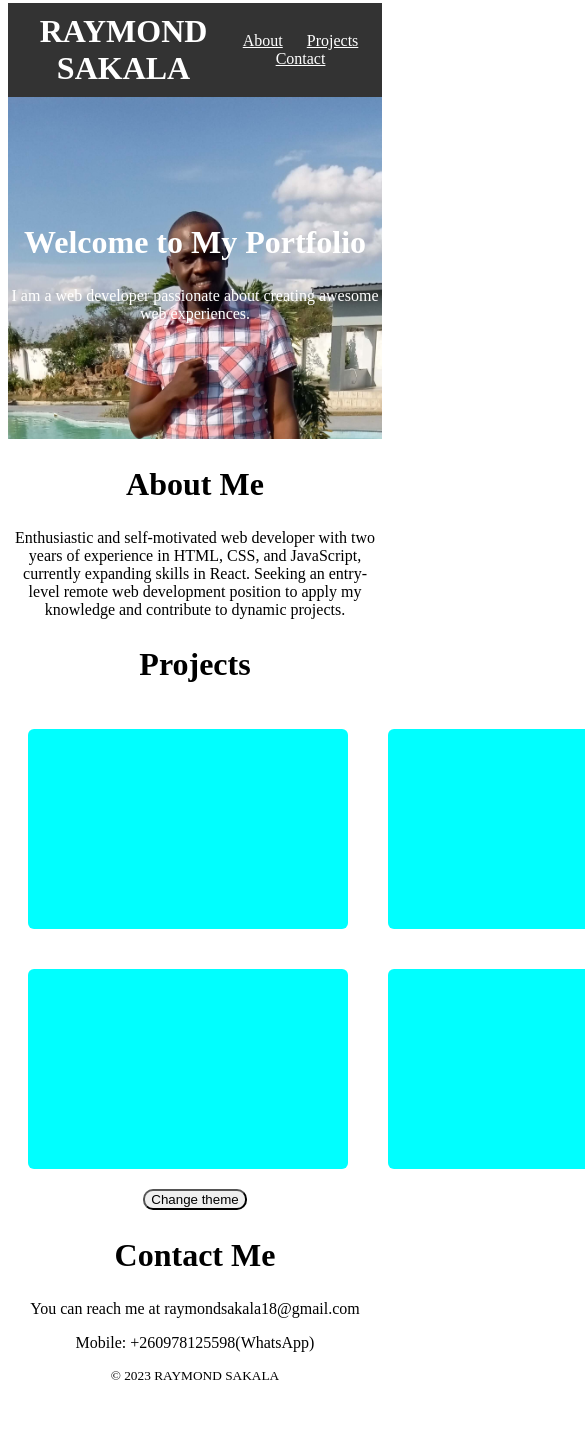
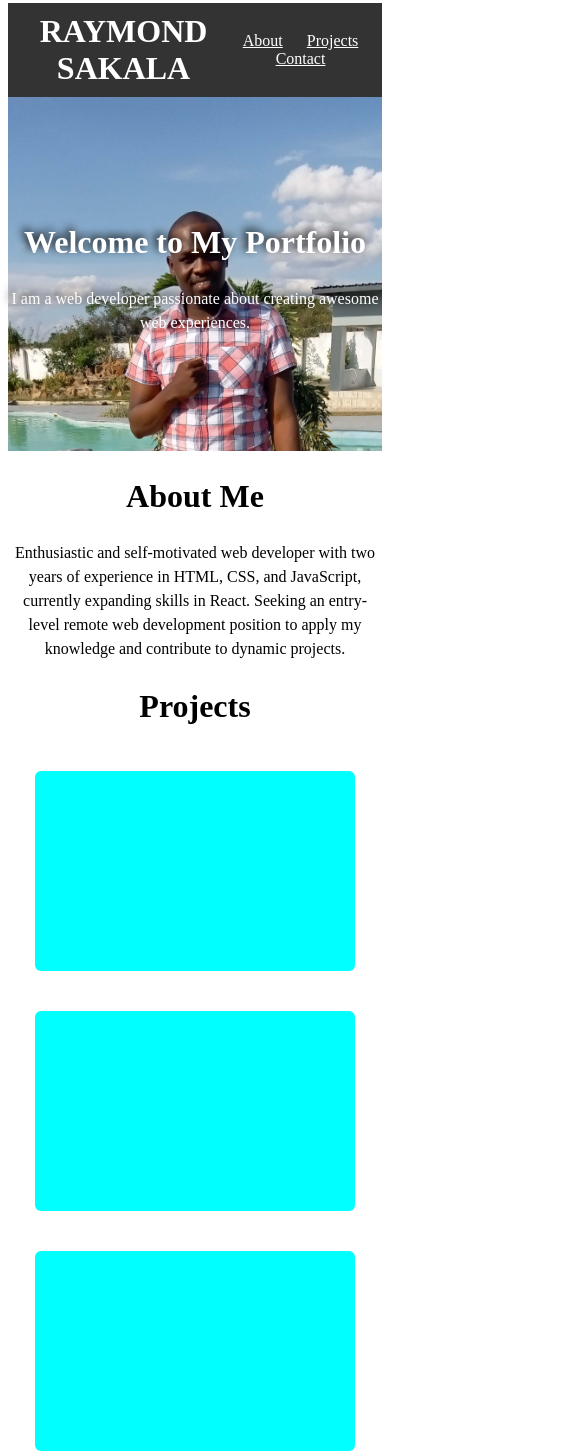
Before and after one commit to RayTheGreat18/Raymond-Sakala-portifolio-website, a plain HTML site: page index.html in a window 390 px wide. Shown: the part 5-1459 px from the top of the page, 585 px wide, since content can reach past the window. Before the commit the page ends 1403 px from the top, so only its background shows below. Drawn offline with Linux system fonts and the light colour scheme.

Commit message:
Add body class for js

```diff
--- a/index.html
+++ b/index.html
@@ -6,7 +6,7 @@
     <title>RAYMOND SAKALA - Portfolio</title>
     <link rel="stylesheet" href="styles.css">
 </head>
-<body>
+<body class="body">
     <!-- Navigation Bar -->
     <nav>
         <div class="container" id="nav-children">
@@ -20,10 +20,10 @@
     </nav>
 
     <!-- Hero Section -->
-    <header id="home" class="hero">
+    <header id="home" class="hero blur">
         <div class="container">
-            <h2>Welcome to My Portfolio</h2>
-            <p>I am a web developer passionate about creating awesome web experiences.</p>
+            <h2 class="blur">Welcome to My Portfolio</h2>
+            <p class="blur">I am a web developer passionate about creating awesome web experiences.</p>
         </div>
     </header>
 
@@ -60,7 +60,11 @@
     <section id="contact" class="contact">
         <div class="container">
             <h2>Contact Me</h2>
-            <p>You can reach me at raymondsakala18@gmail.com</p>
+            <p>Thanks for checking out my portifolio, you can
+                 reach me at raymondsakala18@gmail.com
+            </p>
+            <p>Github: https://www.github.com/RayTheGreat18</p>
+            <p>linkedin: https://www.linkedin.com/im/Raymond-sakala-738664259</p>
             <p>Mobile: +260978125598(WhatsApp)</p>
         </div>
     </section>
--- a/script.js
+++ b/script.js
@@ -1,5 +1,6 @@
 const darkLightTheme = document.getElementById("dark-light-theme")
-// console.log(darkLightTheme)
+const body = document.querySelector(".body")
+
 darkLightTheme.addEventListener("click", ()=>{
-    console.log("button works")
+    body.classList.toggle("dark")
 })
--- a/styles.css
+++ b/styles.css
@@ -1,7 +1,4 @@
-/* Add your CSS styles here */
-
-/* Example styles for the hero section */
-body {
+.body {
     text-align: center;
 }
 
@@ -24,6 +21,14 @@ h1,h2 {
     list-style: none;
 }
 
+.blur {
+    text-shadow: -3px -3px 8px black;
+}
+
+p {
+    line-height: 1.5em;
+}
+
 .hero {
     background-image: url('./images/IMG_20220520_151226_570.jpg');
     background-size: cover;
@@ -32,7 +37,7 @@ h1,h2 {
     padding: 100px 0;
 }
 
-/* Example styles for navigation */
+/* Styles for navigation */
 nav {
     background-color: #333;
     color: #fff;
@@ -66,7 +71,26 @@ nav ul li {
 }
 
 #dark-light-theme {
-    border-radius: 10px;
+    border-radius: 12px;
+    padding: 10px;
+    background-color: greenyellow;
+    border: none;
 }
 
-/* Add more CSS rules for styling your website as needed. */
+.dark {
+    background: rgb(17, 17, 17);
+    color: whitesmoke;
+    text-align: center;
+}
+
+/* Media querriy */
+
+@media screen and (max-width: 480px) {
+    .project-card {
+        display: grid;
+        grid-template-columns: 1fr;
+        grid-template-rows: 6fr;
+        justify-items: center;
+        align-items: center;
+    }
+  }
```
